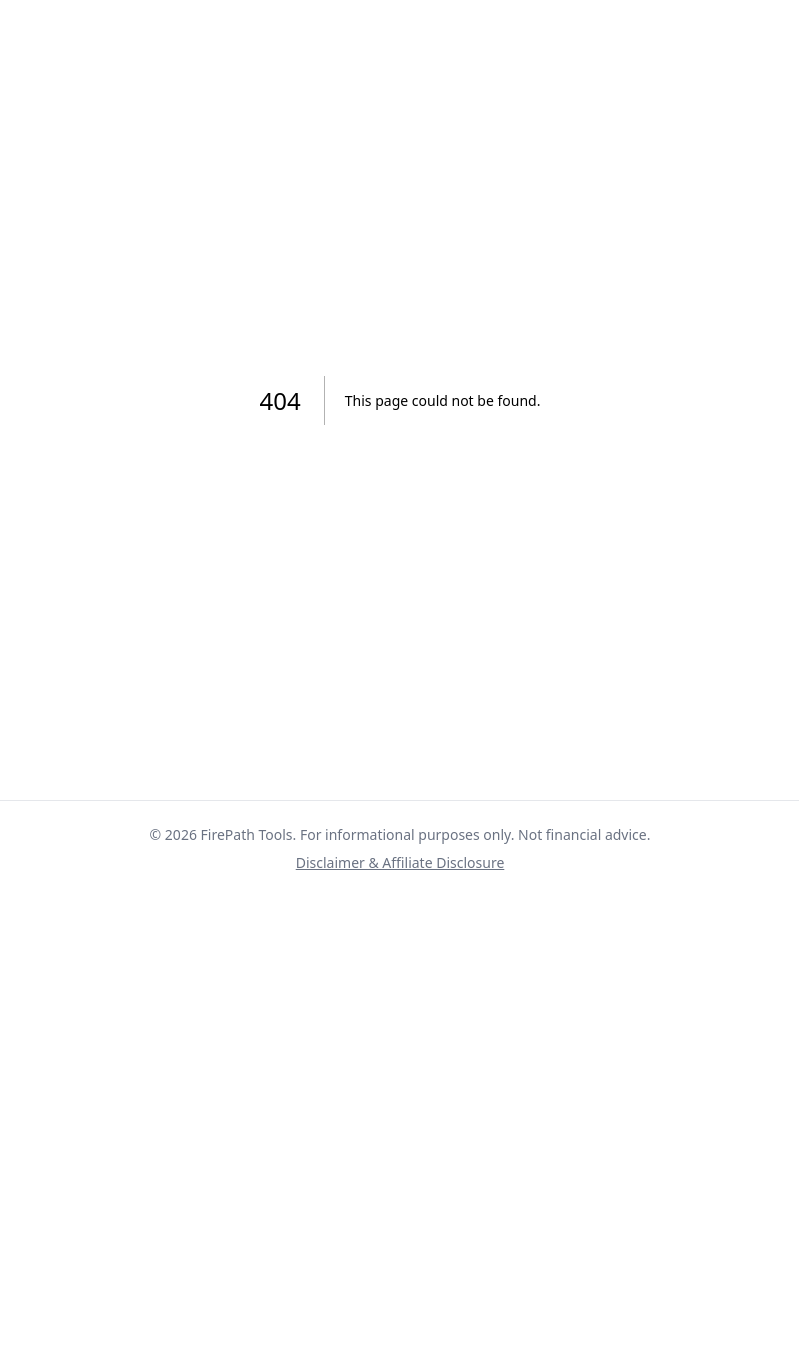
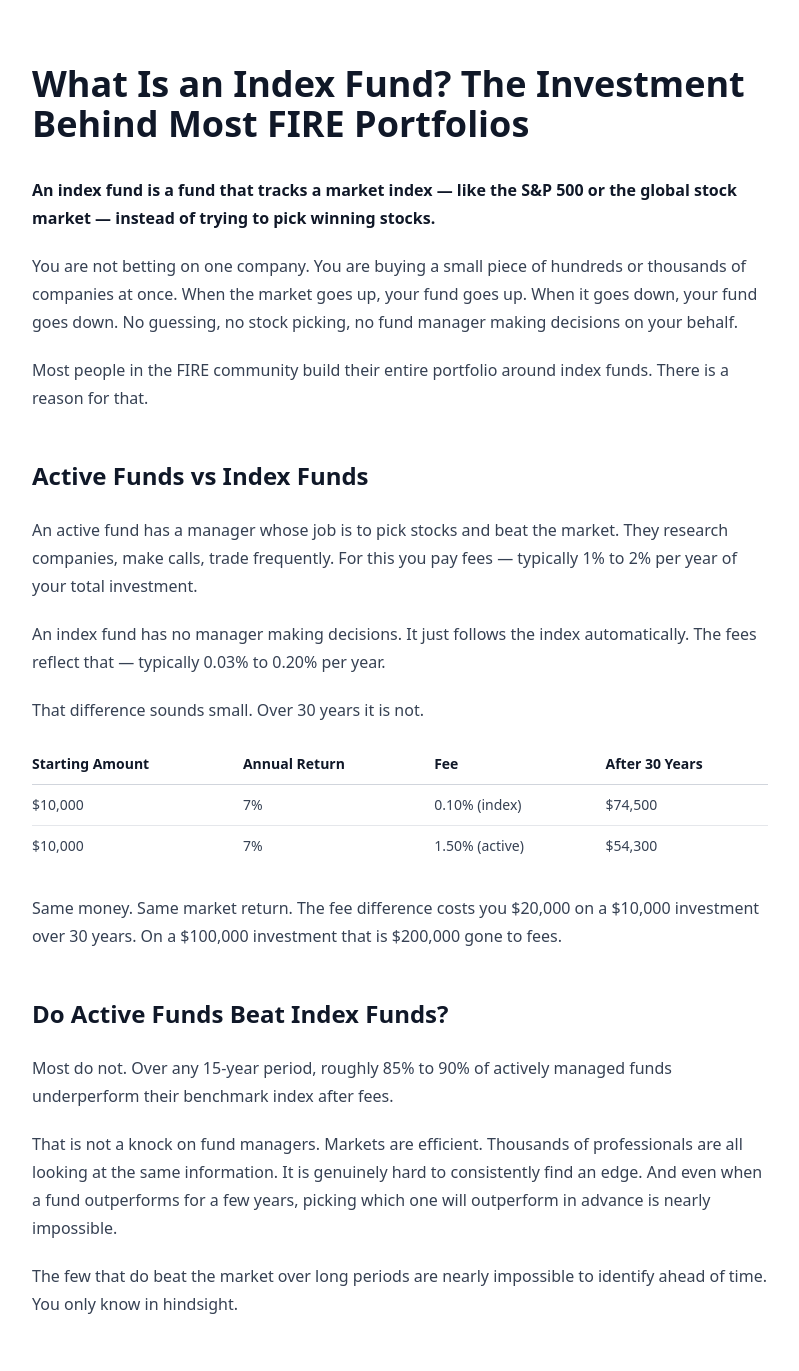
Before and after one commit to giraudsebastien79000-max/firepathtools, a Next.js app: page /blog/what-is-an-index-fund in a window 1280 px wide. Before the commit this address had no page. Shown: the top 1371 px of the page, without its empty margins (240-1039 px from the left). Before the commit the page ends 897 px from the top, so only its background shows below. Built offline with nearby package versions, Linux system fonts and the light colour scheme.

Commit message:
Add article: What is an index fund

```diff
--- /dev/null
+++ b/app/blog/what-is-an-index-fund/page.tsx
@@ -0,0 +1,112 @@
+import type { Metadata } from 'next'
+
+export const metadata: Metadata = {
+  title: 'What Is an Index Fund? The Investment Behind Most FIRE Portfolios | FirePath Tools',
+  description: 'An index fund tracks the market instead of trying to beat it. Lower fees, less stress, better results for most investors. Here is what you need to know.',
+}
+
+export default function Page() {
+  return (
+    <article className="max-w-3xl mx-auto px-4 py-16 prose prose-gray">
+      <h1>What Is an Index Fund? The Investment Behind Most FIRE Portfolios</h1>
+
+      <p><strong>An index fund is a fund that tracks a market index — like the S&P 500 or the global stock market — instead of trying to pick winning stocks.</strong></p>
+
+      <p>You are not betting on one company. You are buying a small piece of hundreds or thousands of companies at once. When the market goes up, your fund goes up. When it goes down, your fund goes down. No guessing, no stock picking, no fund manager making decisions on your behalf.</p>
+
+      <p>Most people in the FIRE community build their entire portfolio around index funds. There is a reason for that.</p>
+
+      <h2>Active Funds vs Index Funds</h2>
+
+      <p>An active fund has a manager whose job is to pick stocks and beat the market. They research companies, make calls, trade frequently. For this you pay fees — typically 1% to 2% per year of your total investment.</p>
+
+      <p>An index fund has no manager making decisions. It just follows the index automatically. The fees reflect that — typically 0.03% to 0.20% per year.</p>
+
+      <p>That difference sounds small. Over 30 years it is not.</p>
+
+      <table>
+        <thead>
+          <tr>
+            <th>Starting Amount</th>
+            <th>Annual Return</th>
+            <th>Fee</th>
+            <th>After 30 Years</th>
+          </tr>
+        </thead>
+        <tbody>
+          <tr><td>$10,000</td><td>7%</td><td>0.10% (index)</td><td>$74,500</td></tr>
+          <tr><td>$10,000</td><td>7%</td><td>1.50% (active)</td><td>$54,300</td></tr>
+        </tbody>
+      </table>
+
+      <p>Same money. Same market return. The fee difference costs you $20,000 on a $10,000 investment over 30 years. On a $100,000 investment that is $200,000 gone to fees.</p>
+
+      <h2>Do Active Funds Beat Index Funds?</h2>
+
+      <p>Most do not. Over any 15-year period, roughly 85% to 90% of actively managed funds underperform their benchmark index after fees.</p>
+
+      <p>That is not a knock on fund managers. Markets are efficient. Thousands of professionals are all looking at the same information. It is genuinely hard to consistently find an edge. And even when a fund outperforms for a few years, picking which one will outperform in advance is nearly impossible.</p>
+
+      <p>The few that do beat the market over long periods are nearly impossible to identify ahead of time. You only know in hindsight.</p>
+
+      <h2>What Index Do They Track?</h2>
+
+      <p>Different funds track different indexes. The most common ones you will come across:</p>
+
+      <table>
+        <thead>
+          <tr>
+            <th>Index</th>
+            <th>What It Covers</th>
+            <th>Where It Trades</th>
+          </tr>
+        </thead>
+        <tbody>
+          <tr><td>S&P 500</td><td>500 largest US companies</td><td>US</td></tr>
+          <tr><td>FTSE All-World</td><td>Global stocks, 4000+ companies</td><td>Global</td></tr>
+          <tr><td>MSCI World</td><td>Developed markets globally</td><td>Global</td></tr>
+          <tr><td>FTSE 100</td><td>100 largest UK companies</td><td>UK</td></tr>
+          <tr><td>ASX 200</td><td>200 largest Australian companies</td><td>Australia</td></tr>
+        </tbody>
+      </table>
+
+      <p>Most FIRE investors outside the US use a global index like FTSE All-World or MSCI World rather than just the S&P 500. You get US exposure plus the rest of the world. Less risk concentrated in one country.</p>
+
+      <h2>ETF vs Index Fund — What Is the Difference?</h2>
+
+      <p>An ETF (Exchange Traded Fund) is an index fund that trades on a stock exchange like a share. You buy it through a broker, the price changes throughout the day.</p>
+
+      <p>A traditional index fund is bought directly from the fund provider at end-of-day prices.</p>
+
+      <p>In practice the difference is small for long-term investors. ETFs are slightly more flexible and often have lower minimum investments. Most people in the FIRE community use ETFs.</p>
+
+      <h2>Popular Index Funds by Country</h2>
+
+      <p><strong>US:</strong> Vanguard Total Stock Market (VTI), Fidelity ZERO funds, iShares Core S&P 500 (IVV)</p>
+      <p><strong>UK:</strong> Vanguard FTSE All-World UCITS ETF (VWRP), iShares Core MSCI World UCITS ETF</p>
+      <p><strong>Canada:</strong> Vanguard FTSE Canada All Cap (VCN), iShares Core S&P/TSX Capped Composite</p>
+      <p><strong>Australia:</strong> Vanguard Australian Shares ETF (VAS), BetaShares Australia 200 ETF (A200)</p>
+
+      <p>The fund names look complicated. The underlying idea is always the same — buy the whole market, pay as little as possible in fees, leave it alone.</p>
+
+      <h2>Why Index Funds Work So Well for FIRE</h2>
+
+      <p>FIRE is built on compound interest over long periods. Index funds are built for exactly that. Low fees mean more of your money compounds. Diversification means one bad company does not derail your portfolio. Automatic tracking means no decisions to second-guess yourself on at 2am when markets drop.</p>
+
+      <p>The strategy is boring. That is the point. You saw what happened with the person who saved every month and never checked — that only works if what you are invested in does not require constant attention.</p>
+
+      <p>Index funds are what lets you not check.</p>
+
+      <hr />
+
+      <p><a href="/blog/what-is-compound-interest">See how compound interest turns index fund returns into real wealth over time.</a></p>
+      <p><a href="/blog/what-is-a-safe-withdrawal-rate">Learn what withdrawal rate to use once your index fund portfolio is large enough.</a></p>
+      <p><a href="/tools/fire-number">Calculate how much you need in index funds to reach financial independence.</a></p>
+
+      <hr />
+
+      <p><em>Written by the FirePath Team. Not financial advisors — just regular people who got tired of working without a plan.</em></p>
+      <p><small>Past performance does not guarantee future results. All fee comparisons are illustrative and based on typical industry ranges.</small></p>
+    </article>
+  )
+}
```
